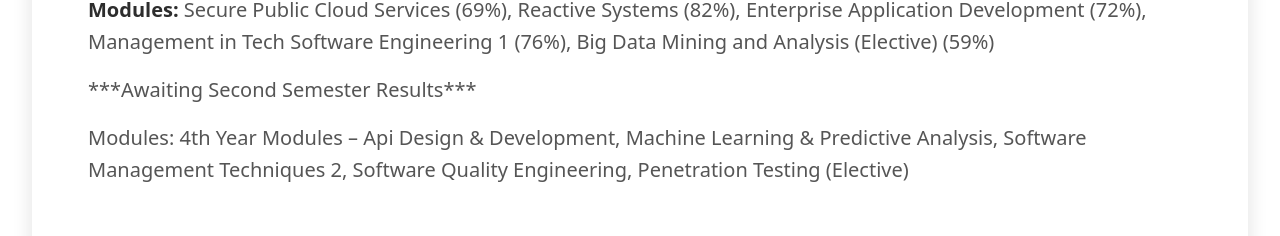
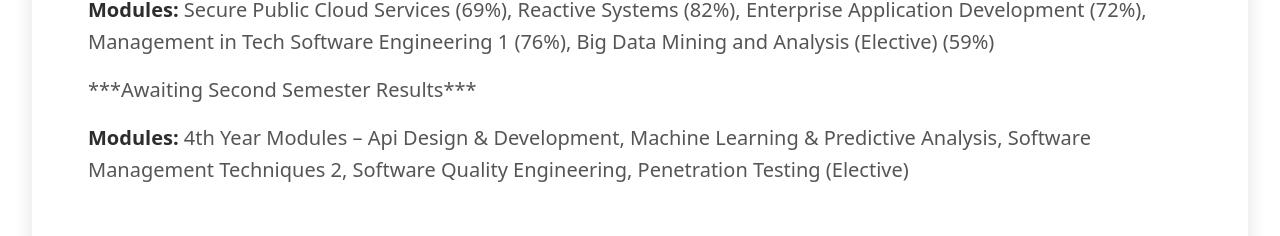
Before and after one commit to Calvin155/CV_Calvin, a React (Create React App) app: page /about/education in a window 1280 px wide. Shown: the part 979-1215 px from the top of the page. Built offline with nearby package versions, Linux system fonts and the light colour scheme.

Commit message:
small update tag

```diff
--- a/src/pages/Education.js
+++ b/src/pages/Education.js
@@ -37,7 +37,7 @@ const Education = () => {
               <h4>4th Year <span className="gpa">GPA: 74.81%</span></h4>
               <p><strong>Modules:</strong> Secure Public Cloud Services (69%), Reactive Systems (82%), Enterprise Application Development (72%), Management in Tech Software Engineering 1 (76%), Big Data Mining and Analysis (Elective) (59%)</p>
               <p>***Awaiting Second Semester Results***</p>
-              <p>Modules: 4th Year Modules – Api Design & Development, Machine Learning & Predictive Analysis, Software Management Techniques 2, Software Quality Engineering, Penetration Testing (Elective)</p>
+              <p><strong>Modules:</strong> 4th Year Modules – Api Design & Development, Machine Learning & Predictive Analysis, Software Management Techniques 2, Software Quality Engineering, Penetration Testing (Elective)</p>
             </div>
           </div>
 
```
